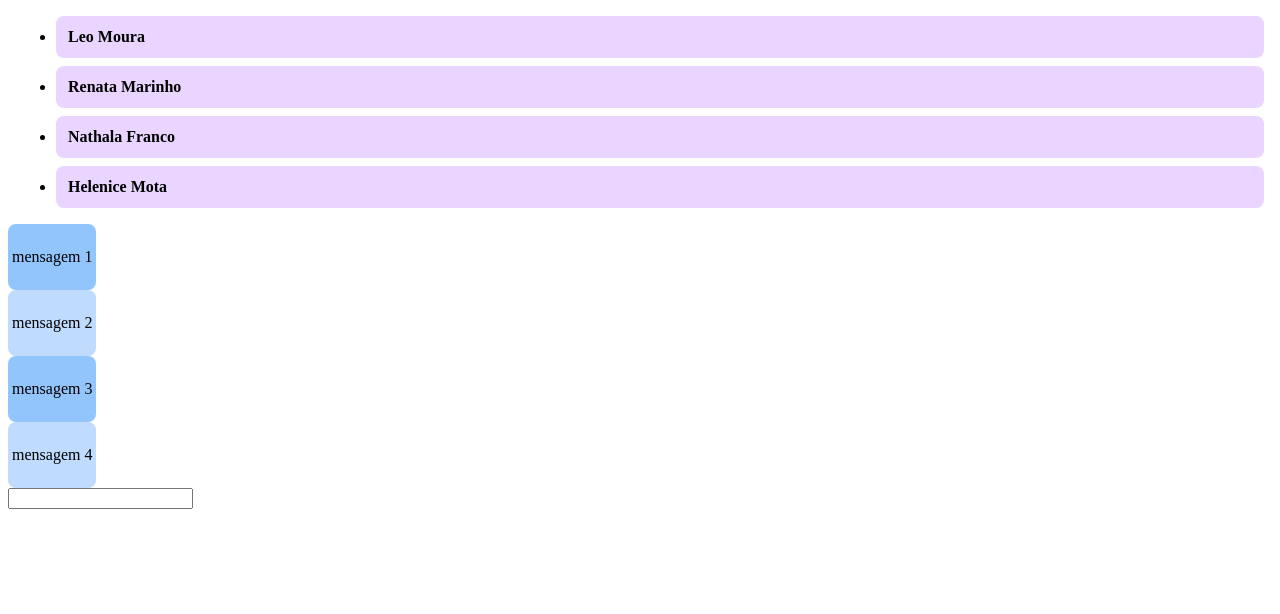
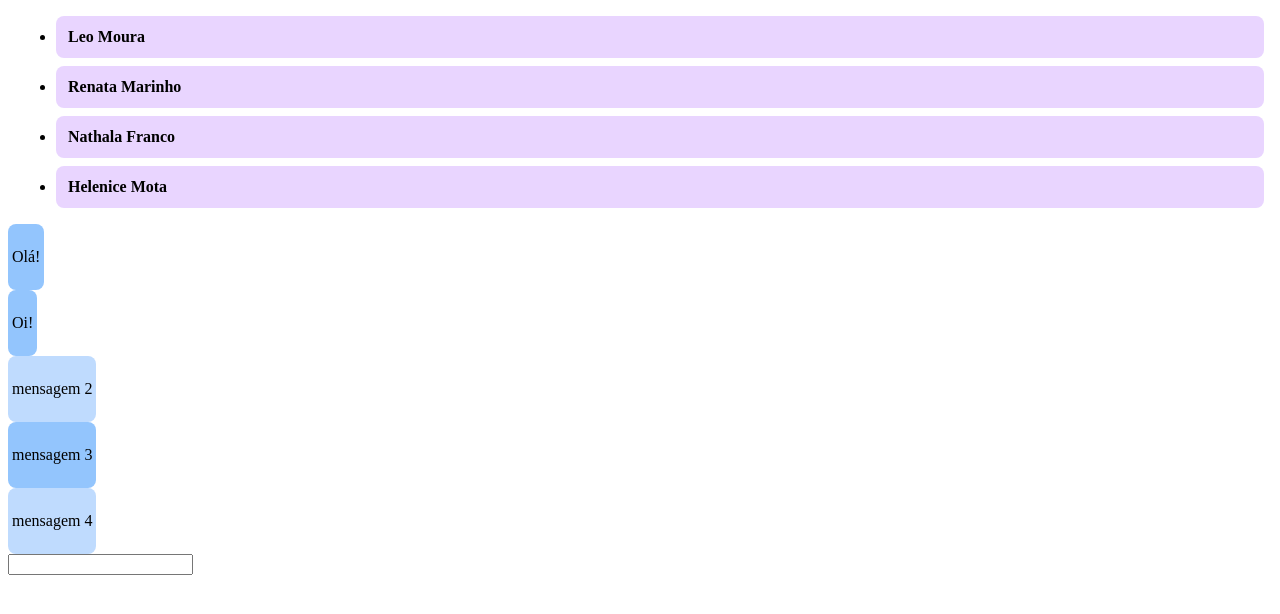
Before and after one commit to LeoMart7/nuxtProject, a Nuxt app: page /chat in a window 1280 px wide. Shown: the top 614 px of the page. Built offline with nearby package versions, Linux system fonts and the light colour scheme.

Commit message:
elaborando mensagens na page Chat

```diff
--- a/pages/chat.vue
+++ b/pages/chat.vue
@@ -13,9 +13,11 @@
         <main class="bg-purple-200 col-span-2 flex flex-col justify-between">
             <div class="space-y-2 p-2 text-blue-800">
 
-                <div class="w-full flex justify-end">
+                {{ mensagem }}
+
+                <div v-for="message in mensagens" class="w-full flex justify-end">
                     <div class="self">
-                        <p>mensagem 1</p>
+                        <p>{{ message.content }}</p>
                     </div>
                 </div>
 
@@ -40,7 +42,7 @@
             </div>
 
             <div class=" bg-blue-600">
-                <input class="rounded-lg border-gray-500 border w-full p-2 m-1" type="text">
+                <input v-model="mensagem" class="rounded-lg border-gray-500 border w-full p-2 m-1" type="text">
             </div>
 
         </main>
@@ -53,6 +55,16 @@ const sayHello = () => {
     alert("Hello wolrd!!")
 }
 
+const mensagem = ref('')
+
+const mensagens = ref([
+    {
+        content:'Olá!'
+    },
+    {
+        content:'Oi!'
+    }
+])
 
 </script>
 
```
